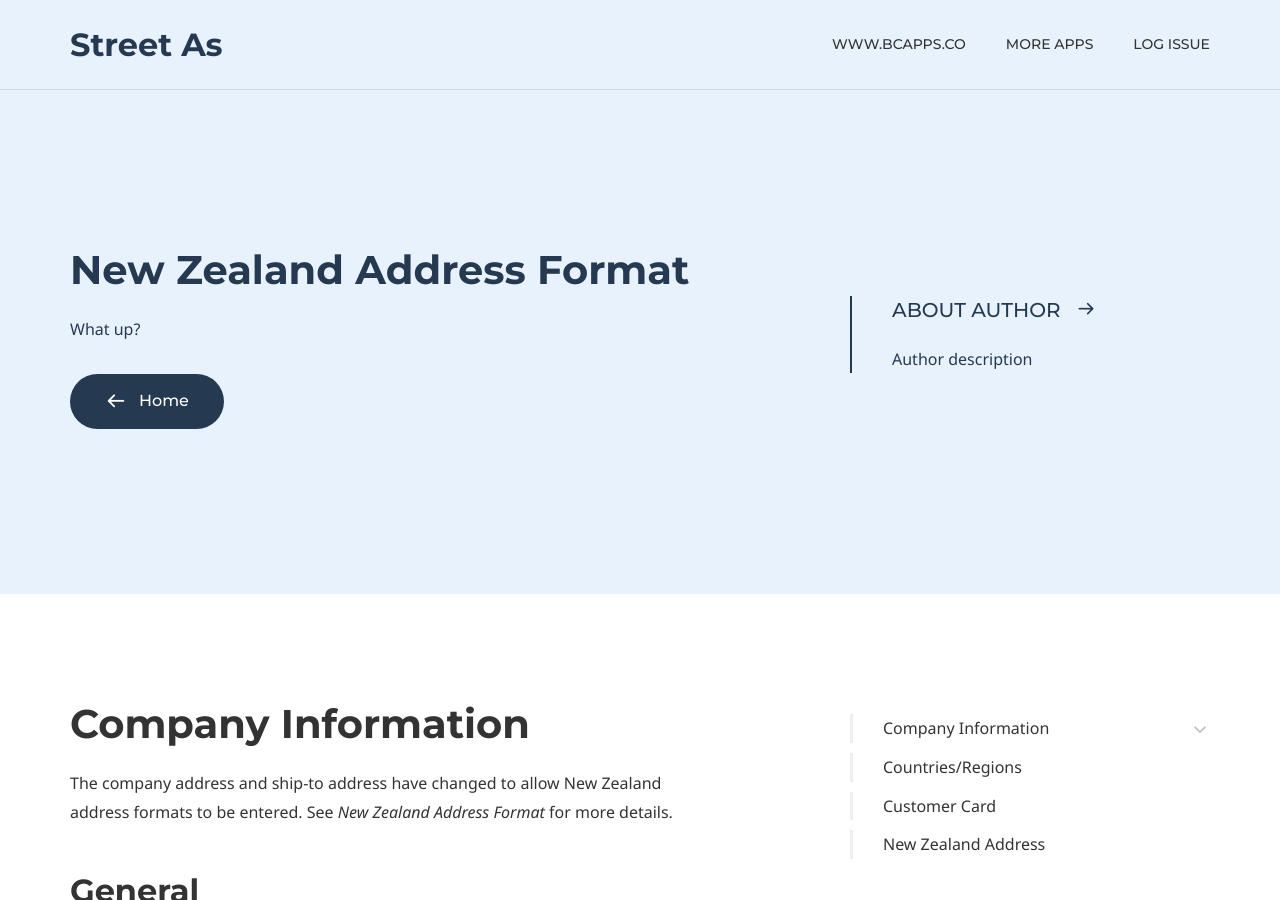
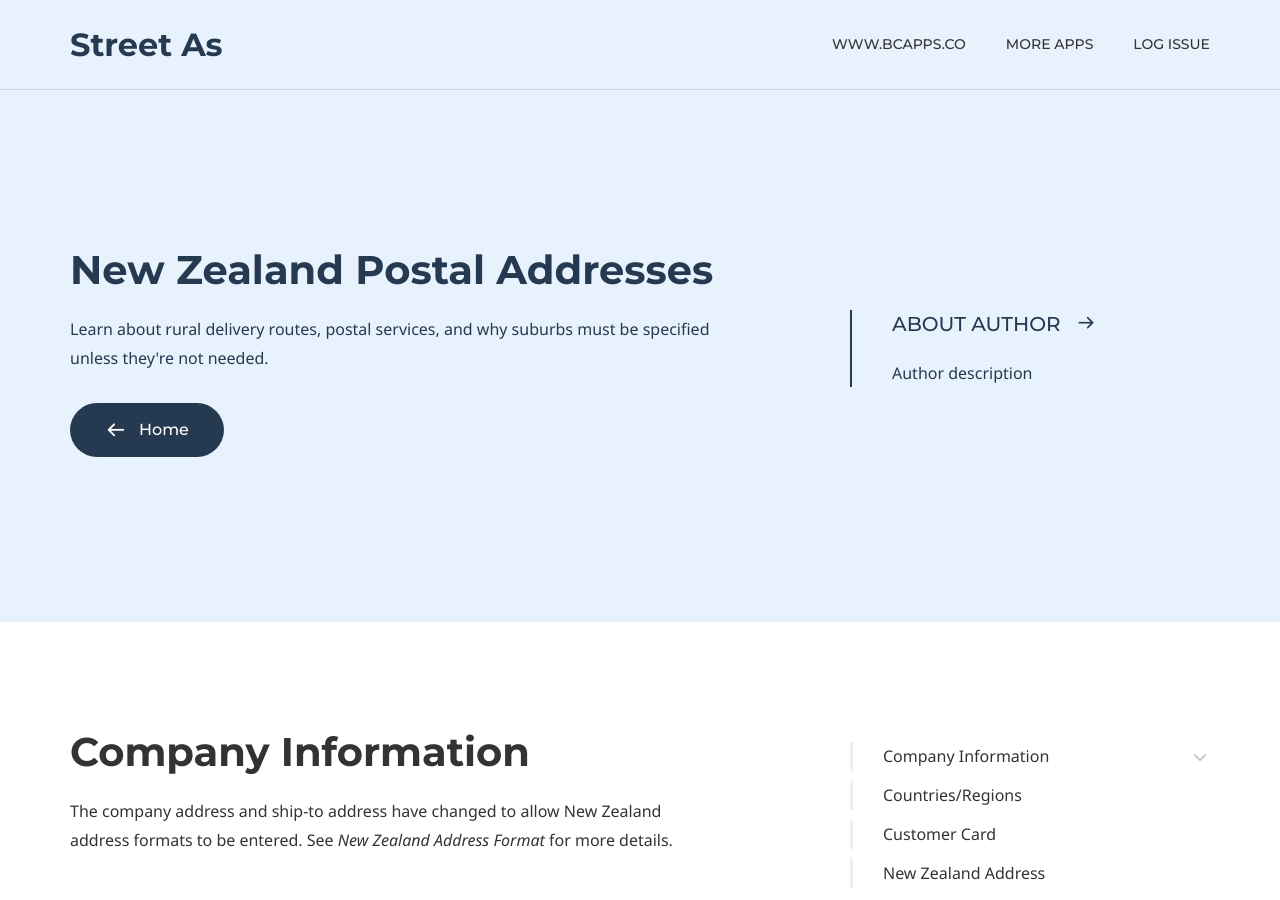
Before and after one commit to BCAppsLimited/StreetAs, a Jekyll site: the page built from new-zealand-postal-addresses.md, in a window 1280 px wide and 900 px high. Built offline with Jekyll 4.4.1, drawn with Linux system fonts in a browser that asks for light colours; some web fonts are replaced.

Commit message:
Update new-zealand-postal-addresses.md

```diff
--- a/new-zealand-postal-addresses.md
+++ b/new-zealand-postal-addresses.md
@@ -5,8 +5,8 @@ keywords:
 comments: false
 
 # Hero section
-title: New Zealand Address Format
-description: What up?
+title: New Zealand Postal Addresses
+description: Learn about rural delivery routes, postal services, and why suburbs must be specified unless they're not needed.
 
 # Author box
 author:
```
